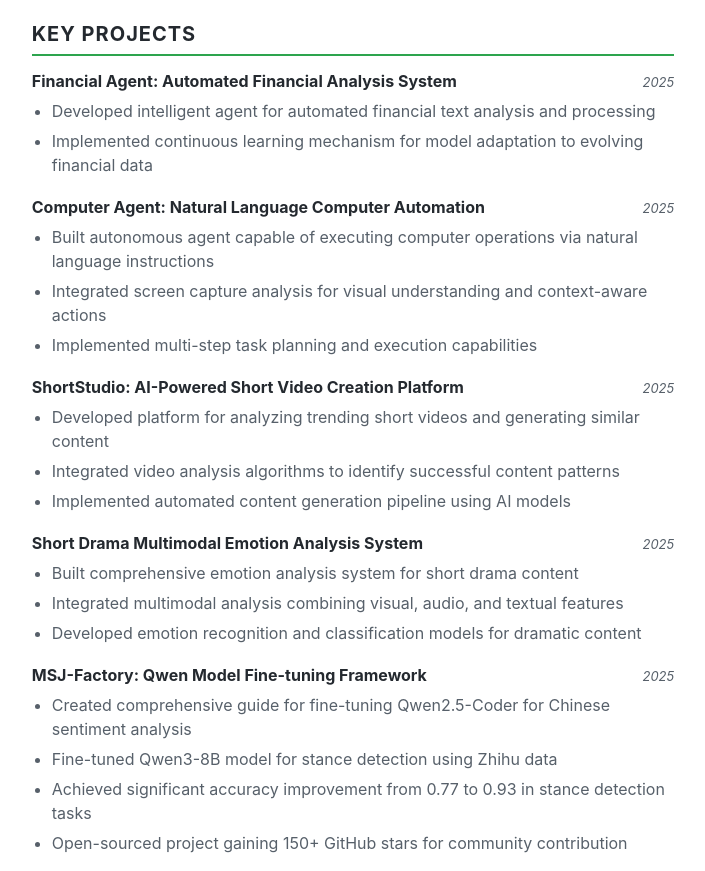
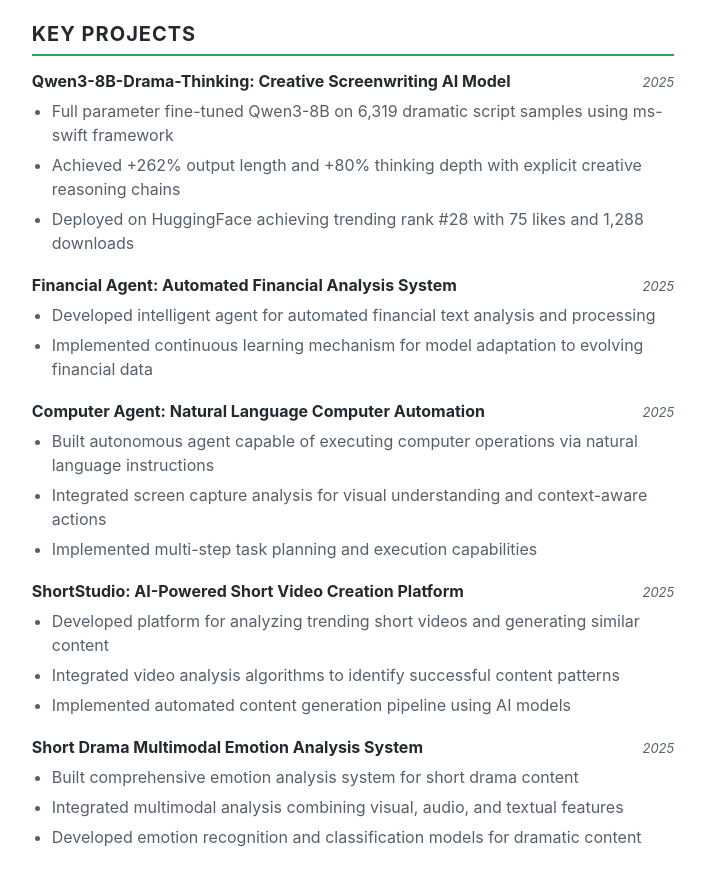
Before and after one commit to IIIIQIIII/msj-cv, a plain HTML site: page index.html in a window 1280 px wide. Shown: the part 3134-4005 px from the top of the page, without its empty margins (287-992 px from the left). Drawn offline with Linux system fonts and the light colour scheme.

Commit message:
Add Qwen3-8B-Drama-Thinking to Key Projects
- Added new project: Qwen3-8B-Drama-Thinking (Creative Screenwriting AI Model)
- Full parameter fine-tuned Qwen3-8B on 6,319 dramatic script samples
- Achieved significant performance improvements with HuggingFace trending rank #28

🤖 Generated with [Claude Code](https://claude.com/claude-code)

Co-Authored-By: Claude Sonnet 4.5 <noreply@anthropic.com>

```diff
--- a/index.html
+++ b/index.html
@@ -361,6 +361,18 @@
 
             <div class="project-item">
                 <div class="project-header">
+                    <div class="project-name">Qwen3-8B-Drama-Thinking: Creative Screenwriting AI Model</div>
+                    <div class="date">2025</div>
+                </div>
+                <ul>
+                    <li>Full parameter fine-tuned Qwen3-8B on 6,319 dramatic script samples using ms-swift framework</li>
+                    <li>Achieved +262% output length and +80% thinking depth with explicit creative reasoning chains</li>
+                    <li>Deployed on HuggingFace achieving trending rank #28 with 75 likes and 1,288 downloads</li>
+                </ul>
+            </div>
+
+            <div class="project-item">
+                <div class="project-header">
                     <div class="project-name">Financial Agent: Automated Financial Analysis System</div>
                     <div class="date">2025</div>
                 </div>
```
